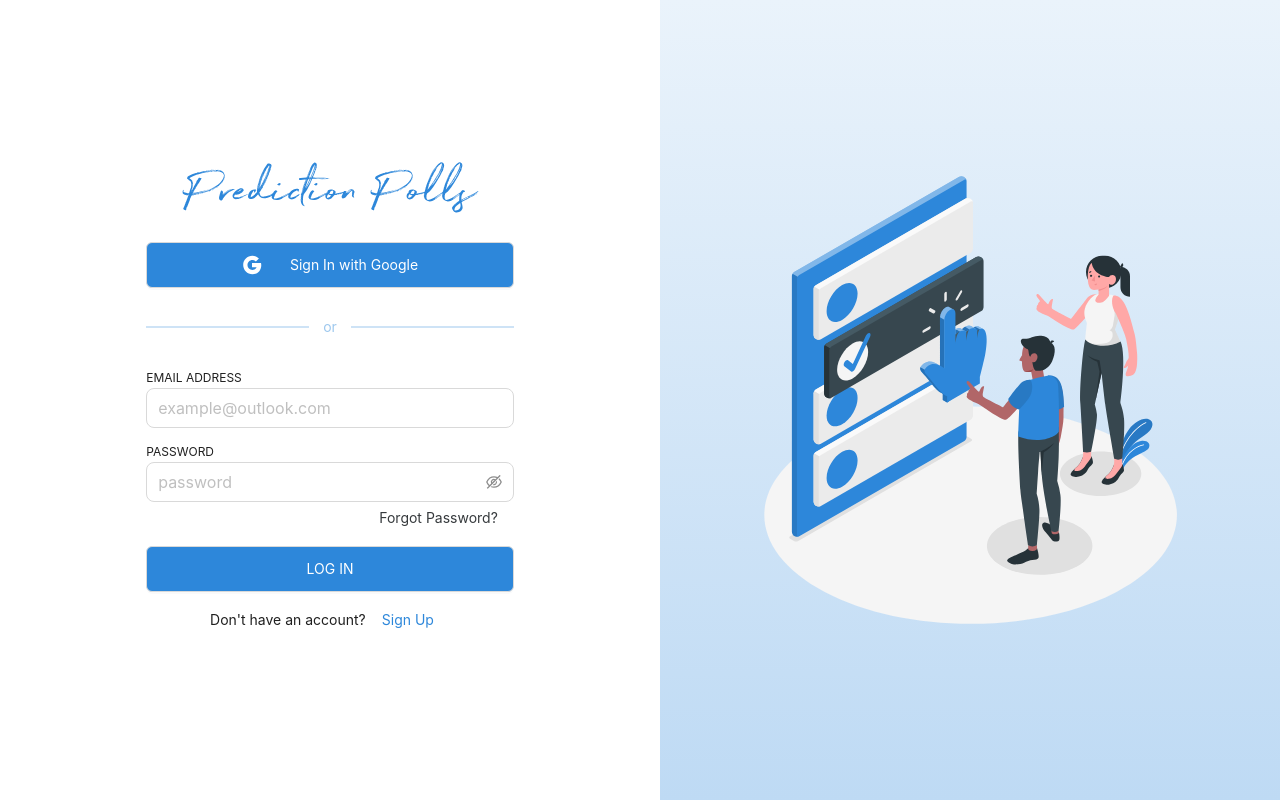
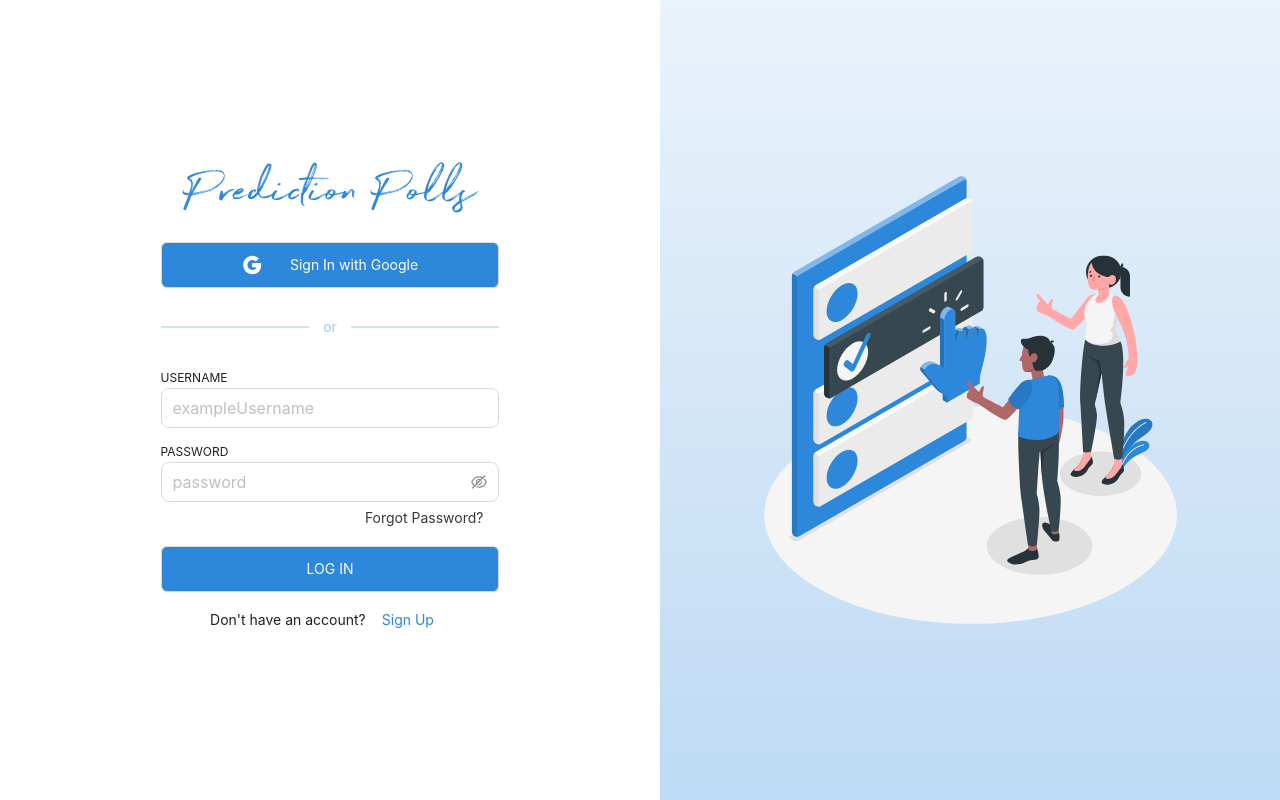
Before and after one commit to bounswe/bounswe2023group4, a React (Create React App) app in the folder prediction-polls/frontend/: page /auth/sign-in in a window 1280 px wide. Built offline with nearby package versions, Linux system fonts and the light colour scheme.

Commit message:
updated login function in sign in

```diff
--- a/prediction-polls/frontend/src/Pages/Auth/SignIn/index.jsx
+++ b/prediction-polls/frontend/src/Pages/Auth/SignIn/index.jsx
@@ -87,7 +87,7 @@ function SignIn() {
   const [password, setPassword] = React.useState("");
   const navigate = useNavigate();
 
-  let signClick = async (e) => {
+  const handleSignIn = async (e) => {
     e.preventDefault();
     try {
       const requestOptions = {
@@ -98,10 +98,17 @@ function SignIn() {
           password: password
         })
       };
-      const response = await fetch('http://localhost:8000/login', requestOptions);
-      if (response.status === 200) {
-        navigate("/home");
-      }
+      const response = await fetch('http://3.70.206.103:8000/login', requestOptions);
+      const data = await response.json();
+
+    if (response.status === 201 && data.accessToken && data.refreshToken) {
+      localStorage.setItem('accessToken', data.accessToken);
+      localStorage.setItem('refreshToken', data.refreshToken);
+      navigate("/feed");
+    } else {
+      console.log('Login failed', data);
+    }
+
     }
     catch (error) {
       console.log(error)
@@ -129,12 +136,11 @@ function SignIn() {
               or
             </Divider>
           </Form.Item>
-          <Form.Item name="email">
-            <Text style={labelStyle}>EMAIL ADDRESS</Text>
+          <Form.Item name="username">
+            <Text style={labelStyle}>USERNAME</Text>
             <Input
               size="large"
-              type="email"
-              placeholder="example@outlook.com"
+              placeholder="exampleUsername"
               onChange={(e) => setUsername(e.target.value)}
             />
           </Form.Item>
@@ -156,7 +162,7 @@ function SignIn() {
             </div>
           </Form.Item>
           <Form.Item>
-            <Button style={formButtonStyle} onClick={signClick}>LOG IN</Button>
+            <Button style={formButtonStyle} onClick={handleSignIn}>LOG IN</Button>
           </Form.Item>
           <Form.Item>
             <div style={displayCenterStyle}>
```
